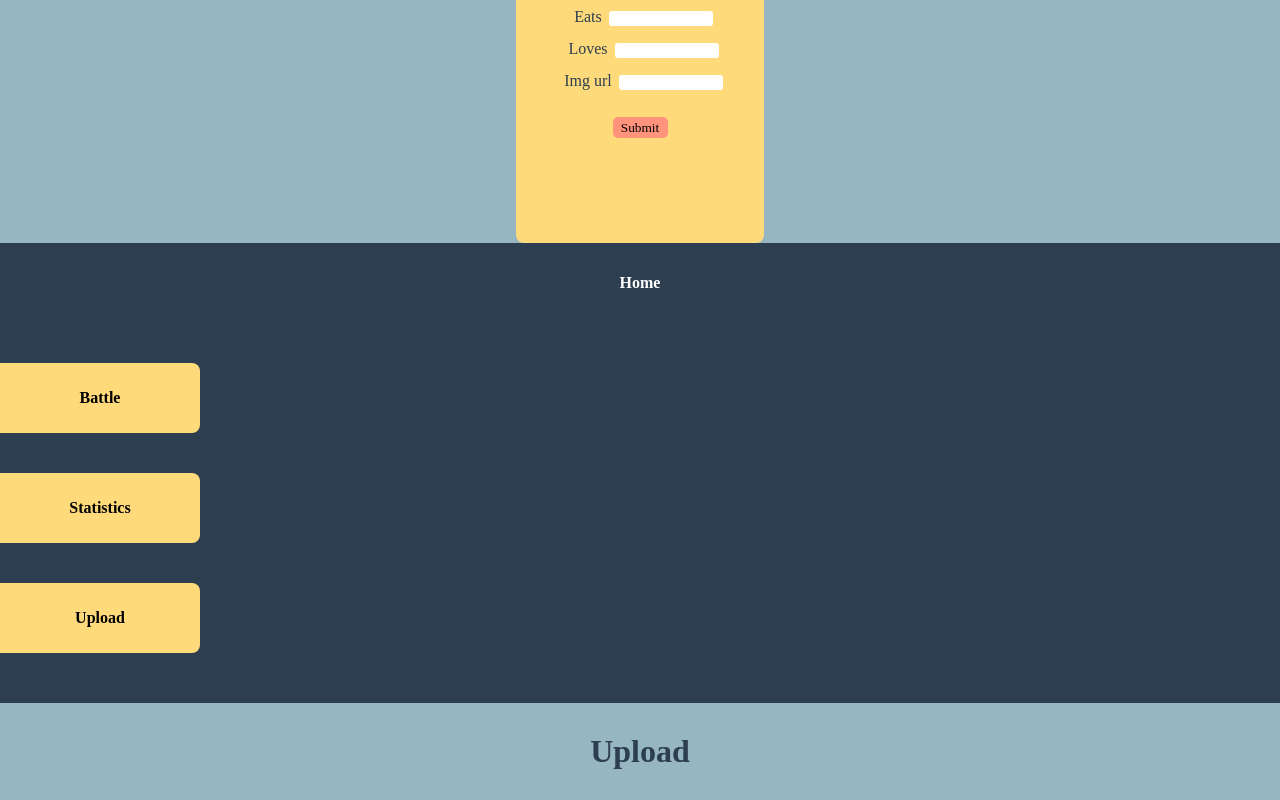
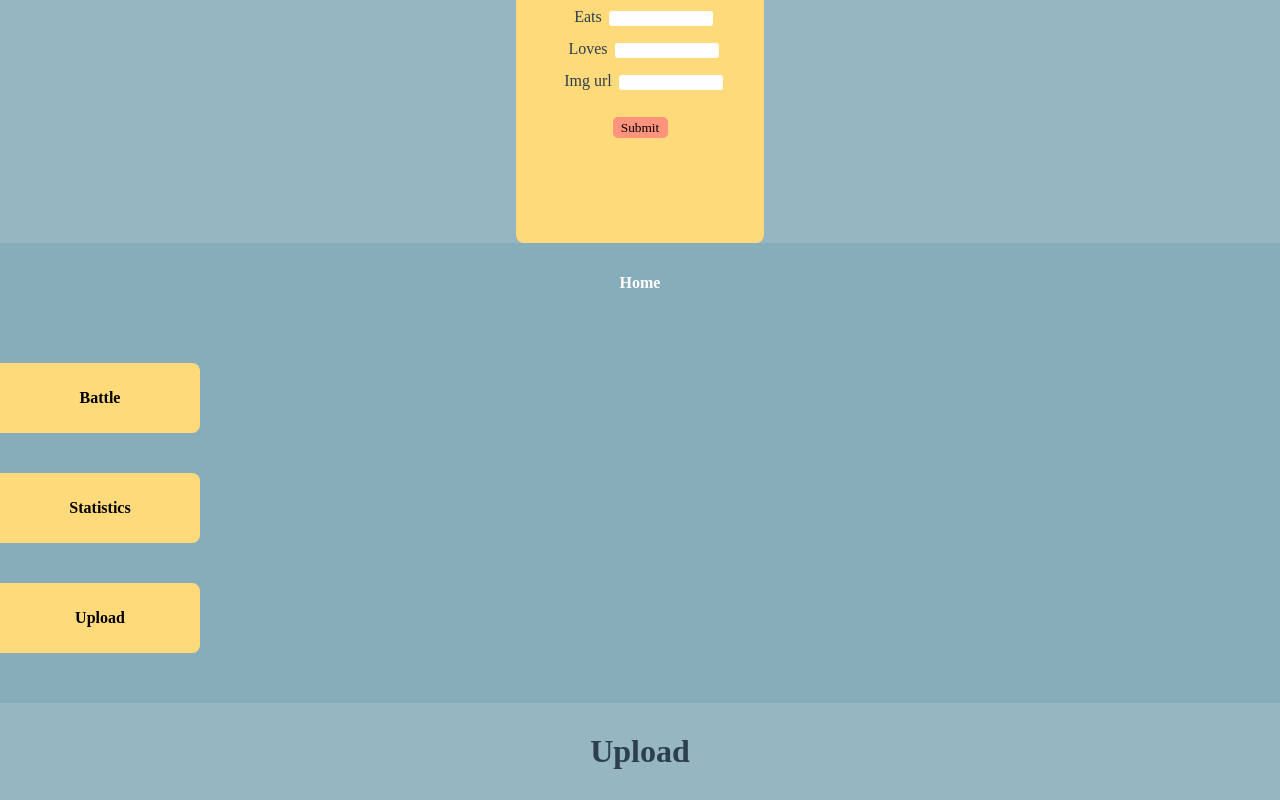
Before and after one commit to AndreasKarlsson620/hamsters, a Vue app: page /upload in a window 1280 px wide. Shown: the part 351-1151 px from the top of the page. Built offline with nearby package versions, Linux system fonts and the light colour scheme; a web font is replaced by a local one.

Commit message:
hotfix för att göra master/dev redo för lättare arbete framåt

```diff
--- a/src/components/SideBar.vue
+++ b/src/components/SideBar.vue
@@ -16,7 +16,7 @@ export default {
 <style scoped>
 #nav {
     position: relative;
-  background-color:  #2c3e50;
+    background-color:  #87ADBA;
     height: 100%;
     padding: 30px 30px 30px 0;
     padding-top: 100px;
@@ -34,7 +34,7 @@ export default {
   width: 100%;
   height: 80px;
   font-weight: bold;
-  background-color:  #2c3e50;
+  background-color:  #87ADBA;
   display: flex;
   align-items: center;
   justify-content: center;
```
Also changed, not shown: src/components/HelloWorld.vue (deleted, +0 -24 lines), src/assets/logo.png (deleted), 1 other file (tests, documents, lock files or other folders).
